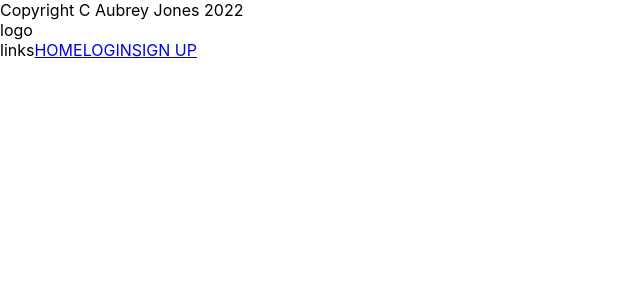
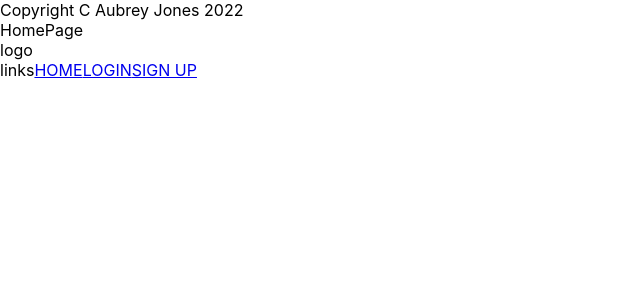
Before and after one commit to aubreyjonescreatives/socialmediafullstackapp, a React (Create React App) app in the folder client/: page / in a window 1280 px wide. Shown: the top 300 px of the page, without its empty margins (0-640 px from the left). Built offline with nearby package versions, Linux system fonts and the light colour scheme.

Commit message:
fixed react router child paths

```diff
--- a/client/src/App.js
+++ b/client/src/App.js
@@ -27,10 +27,10 @@ const Layout = () => {
   </>
 
 
-  )
+  );
 
 
-  }
+  };
 
 
 
@@ -40,7 +40,7 @@ const router = createBrowserRouter([
     element: <Layout />,
     children: [
       {
-        path: "/homepage",
+        path: "/",
         element: <HomePage/>,
       },
       {
--- a/client/src/components/Footer.js
+++ b/client/src/components/Footer.js
@@ -5,7 +5,9 @@ import React from 'react'
 const Footer = () => {
 
 return (
+    <footer>
     <div>Copyright C Aubrey Jones 2022</div>
+    </footer>
 )
 
 
--- a/client/src/components/Navbar.js
+++ b/client/src/components/Navbar.js
@@ -5,7 +5,8 @@ import {Link} from 'react-router-dom'
 const NavBar = () => {
 
 return (
-    <>
+
+    <nav>
     <div>logo</div>
     <div>links
     <Link to="/?cat=homepage">HOME</Link>
@@ -13,7 +14,8 @@ return (
     <Link to="/?cat=register">SIGN UP</Link>
 
     </div>
-    </>
+    </nav>
+
 )
 
 
```
